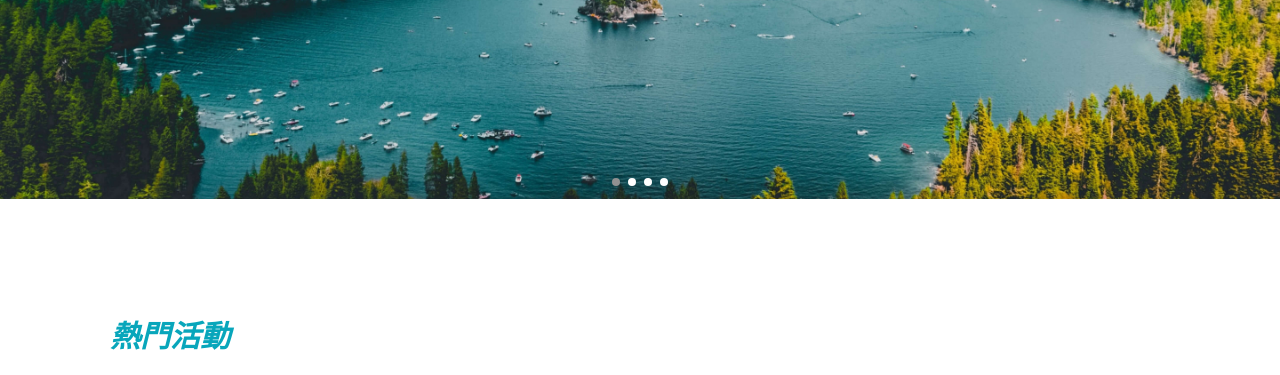
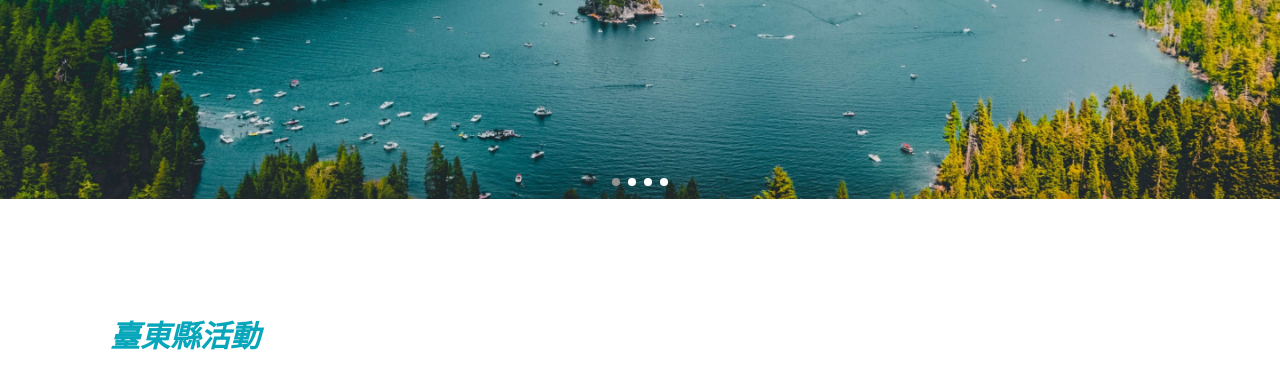
Before and after one commit to GeeHsu/f2e-2021-week01, a plain HTML site: page activities.html in a window 1280 px wide. Shown: the part 419-794 px from the top of the page. Drawn offline with nearby package versions, Linux system fonts and the light colour scheme.

Commit message:
update activities.html h2

```diff
--- a/activities.html
+++ b/activities.html
@@ -89,7 +89,7 @@
 
   <div class="container">
     <div class="popular">
-      <h2>熱門活動</h2>
+      <h2>臺東縣活動</h2>
       <p>台灣的各個美景，都美不勝收。 <br> 等你一同來發現這座寶島的奧妙！</p>
       <ul class="popular-list">
         <li>
```
